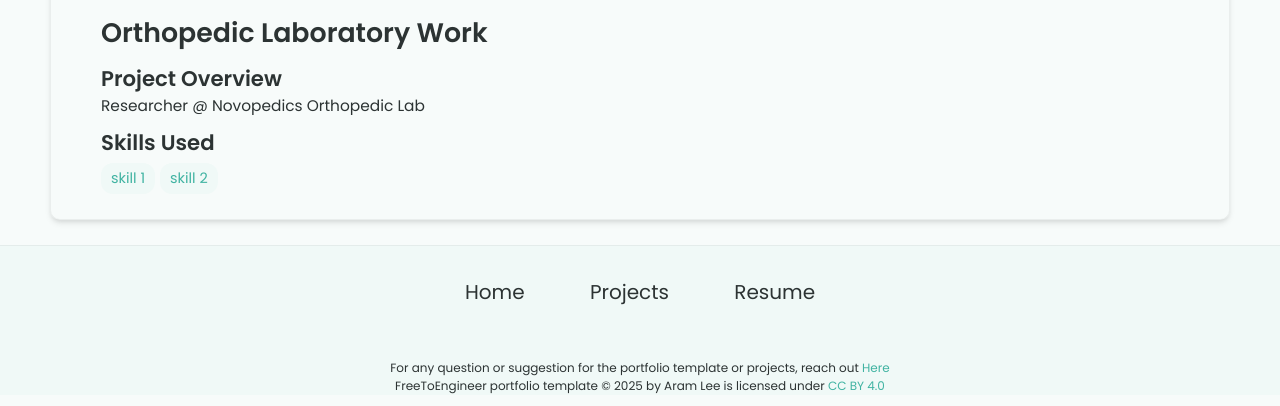
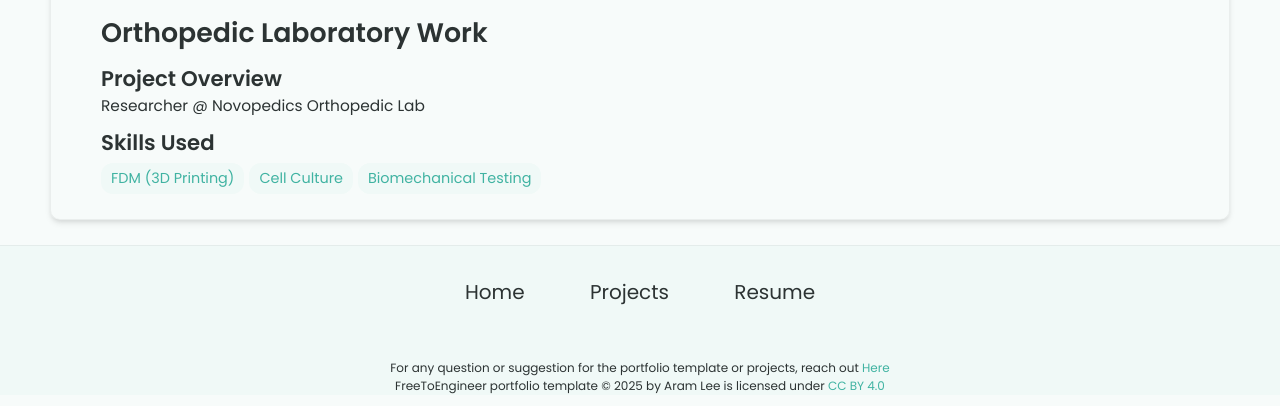
Before and after one commit to dhruv-patel74/dhruv-patel74.github.io, a Jekyll site: the page built from _projects/b-ortho-lab/index.md, in a window 1280 px wide, cut to the strip 494-900 px from the top of the page. Built offline with Jekyll 4.4.1, drawn with Linux system fonts in a browser that asks for light colours.

Commit message:
Update index.md

```diff
--- a/_projects/b-ortho-lab/index.md
+++ b/_projects/b-ortho-lab/index.md
@@ -3,7 +3,8 @@ layout: post
 title: Orthopedic Laboratory Work
 description:  Researcher @ Novopedics Orthopedic Lab
 skills:
-- skill 1
-- skill 2
+- FDM (3D Printing)
+- Cell Culture
+- Biomechanical Testing
 main-image: /project.webp
 ---
```
